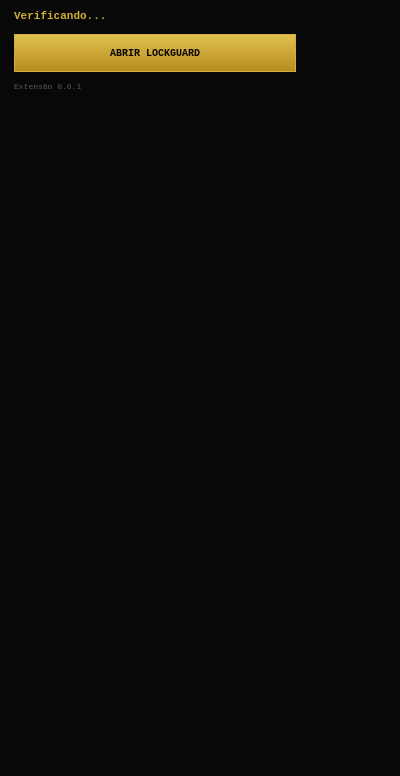
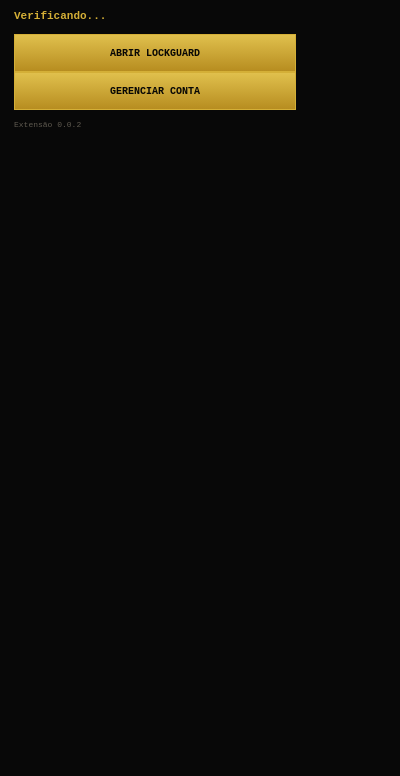
Before and after one commit to caiqrodrigues/LockGuard, a browser extension: page apps/browser-extension/popup.html in a window 400 px wide. Shown: the part 68-844 px from the top of the page. Drawn offline with Linux system fonts and the light colour scheme.

Commit message:
feat(extension): add account shortcut

```diff
--- a/apps/browser-extension/popup.html
+++ b/apps/browser-extension/popup.html
@@ -1 +1 @@
-<!doctype html><html><head><meta charset="utf-8"><link rel="stylesheet" href="popup.css"></head><body><header><span class="lock">🔒</span><div><small>SECURE AUTOFILL</small><h1>LOCK<span>GUARD</span></h1></div></header><main><div id="status" class="status">Verificando...</div><div id="details" class="details"></div><button id="open">ABRIR LOCKGUARD</button></main><footer>Extensão 0.0.1</footer><script src="popup.js"></script></body></html>
+<!doctype html><html><head><meta charset="utf-8"><link rel="stylesheet" href="popup.css"></head><body><header><span class="lock">🔒</span><div><small>SECURE AUTOFILL</small><h1>LOCK<span>GUARD</span></h1></div></header><main><div id="status" class="status">Verificando...</div><div id="details" class="details"></div><button id="open">ABRIR LOCKGUARD</button><button id="account">GERENCIAR CONTA</button></main><footer>Extensão 0.0.2</footer><script src="popup.js"></script></body></html>
```
